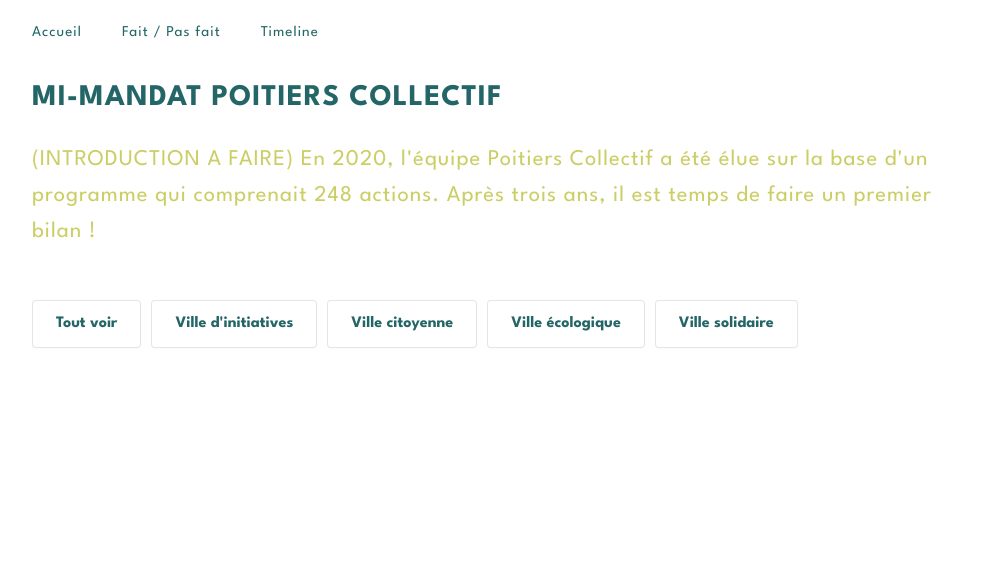
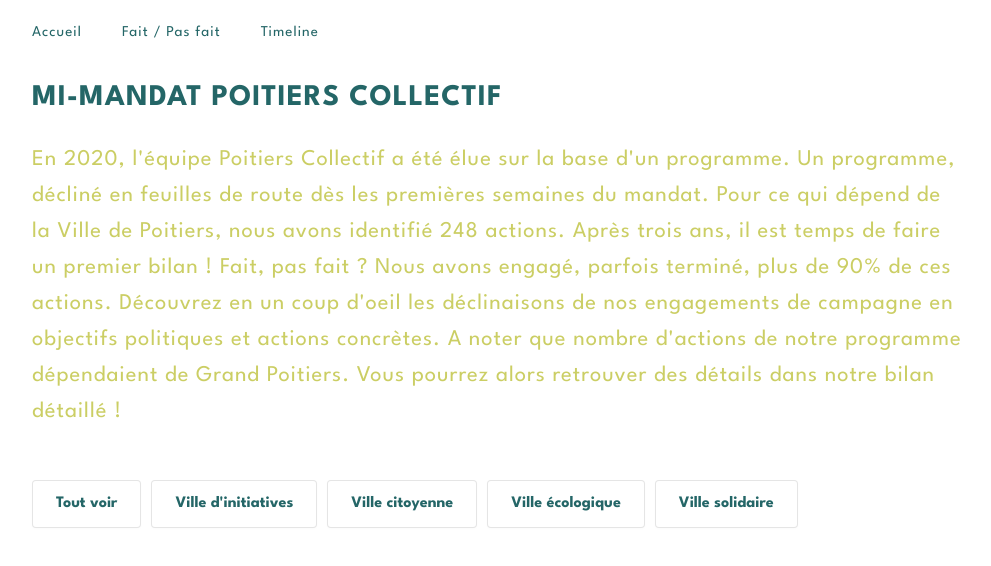
Before and after one commit to charlesrb/Mi-mandat-poco, a Vue app in the folder fait-pas-fait/: page /fait-pas-fait in a window 1280 px wide. Shown: the top 566 px of the page, without its empty margins (143-1134 px from the left). Built offline with nearby package versions, Linux system fonts and the light colour scheme; a web font is replaced by a local one.

Commit message:
Fix : intro

```diff
--- a/fait-pas-fait/src/assets/timeline.json
+++ b/fait-pas-fait/src/assets/timeline.json
@@ -263,7 +263,7 @@
       "img":"https://poitierscollectif.fr/wp-content/uploads/2023/06/julie-fontaine-interview.jpg",
       "qualification": "Première grève",
       "titre": "Au coeur de la révolte",
-      "descriptif": "Fin d'année 2021, les animateurs et animatrices périscolaires de Poitiers se mettent en grève, je décide d'aller à leur rencontre devant le Carré Bleu. Un moment très fort en échanges, je me montre à l'écoute, je comprends davantages les difficultés et on me partage des récits du quotidien au sein des accueils périscolaire. Ma présence est bien reçue, l'échange est dur mais constructif. Va en découler ensuite plusieurs mois de travail, d'échanges avec les responsables périscolaires, la direction éducation et périscolaire et la direction RH, pour aboutir à notre notre plan d'appui et de revalorisation des professionnel.le.s."
+      "descriptif": "Fin d'année 2021, les animateurs et animatrices périscolaires de Poitiers se mettent en grève, je décide d'aller à leur rencontre devant le Carré Bleu. Un moment très fort en échanges, je me montre à l'écoute, je comprends davantage les difficultés et on me partage des récits du quotidien au sein des accueils périscolaire. Ma présence est bien reçue, l'échange est dur mais constructif. Va en découler ensuite plusieurs mois de travail, d'échanges avec les responsables périscolaires, la direction éducation et périscolaire et la direction RH, pour aboutir à notre notre plan d'appui et de revalorisation des professionnel.le.s."
     },
     {
       "date": "Année 2021",
@@ -522,9 +522,9 @@
       "elu": "Pierre RIGOLLET",
       "imgelu":"https://poitierscollectif.fr/wp-content/uploads/2020/01/IMG_4402.jpg",
 
-      "qualification": "Formations des éluEs",
-      "titre": "Formations des éluEs",
-      "descriptif": "Prise de parole en public ; Faire face aux agressions physiques et verbales ; Repérer et lutter contre le harcèlement moral, sexiste et sexuel ; Comprendre les budgets d'une collectivité ; Evaluation des politiques publiques... Ce sont quelques exemples des formations auxquelles j'ai pu participer au cours de mes premières années de mandat. Grâce à elles, je me sens mieux outillé et compétent sur des enjeux essentiels. Grand merci à notre majorité qui facilite la montée en compétence des éluEs !"
+      "qualification": "Formons-nous !",
+      "titre": "Formations des élus et élues",
+      "descriptif": "Prise de parole en public ; Faire face aux agressions physiques et verbales ; Repérer et lutter contre le harcèlement moral, sexiste et sexuel ; Comprendre les budgets d'une collectivité ; Evaluation des politiques publiques... Ce sont quelques exemples des formations auxquelles j'ai pu participer au cours de mes premières années de mandat. Grâce à elles, je me sens mieux outillé et compétent sur des enjeux essentiels. Grand merci à notre majorité qui facilite la montée en compétence des élus et élues !"
     },
     {
       "date": "Janvier 2023",
--- a/fait-pas-fait/src/views/fait-pas-fait.vue
+++ b/fait-pas-fait/src/views/fait-pas-fait.vue
@@ -3,9 +3,8 @@
     <Navigation></Navigation>
     <h1>Mi-mandat Poitiers Collectif</h1>
     <h2>
-      (INTRODUCTION A FAIRE) En 2020, l'équipe Poitiers Collectif a été élue sur
-      la base d'un programme qui comprenait 248 actions. Après trois ans, il est
-      temps de faire un premier bilan&#xA0;!
+      En 2020, l'équipe Poitiers Collectif a été élue sur la base d'un programme. Un programme, décliné en feuilles de route dès les premières semaines du mandat. Pour ce qui dépend de la Ville de Poitiers, nous avons identifié 248 actions. Après trois ans, il est temps de faire un premier bilan ! Fait, pas fait ? Nous avons engagé, parfois terminé, plus de 90% de ces actions. Découvrez en un coup d'oeil les déclinaisons de nos engagements de campagne en objectifs politiques et actions concrètes.
+A noter que nombre d'actions de notre programme dépendaient de Grand Poitiers. Vous pourrez alors retrouver des détails dans notre bilan détaillé !
     </h2>
     <div class="test">
       <div class="buttons">
--- a/fait-pas-fait/src/views/timeline.vue
+++ b/fait-pas-fait/src/views/timeline.vue
@@ -2,7 +2,7 @@
   <main>
     <Navigation></Navigation>
     <h1>Timeline 2020 - 2023</h1>
-    <h2>(INTRODUCTION A FAIRE) En 2020, l'équipe Poitiers Collectif a été élue sur la base d'un programme qui comprenait 248 actions. Après trois ans, il est temps de faire un premier bilan&#xA0;!</h2>
+    <h2>Voilà maintenant trois ans que nous sommes élu.e.s... Trois ans de gestion d'une ville au quotidien, de belles réalisations, de belles projections pour les années à venir, mais aussi trois ans d'apprentissage de la vie d'élu.e.s ! Pour nous qui portons l'ambition de permettre à chaque citoyen.ne de s'engager dans la vie politique locale, endosser le costume, concilier vie professionnelle, familiale et politique, ne fut pas toujours chose facile. Sans parler des multiples surprises que nous a réservées ce début de mandat ! Retrouvez ici un aperçu de nos trois années vécues, à hauteur d'hommes et de femmes élu.e.s la fleur au fusil, et engagé.e.s comme au premier jour</h2>
 
     <div class="container">
       <div class="timeline">
```
Also changed, not shown: 2 other files (tests, documents, lock files or other folders).
